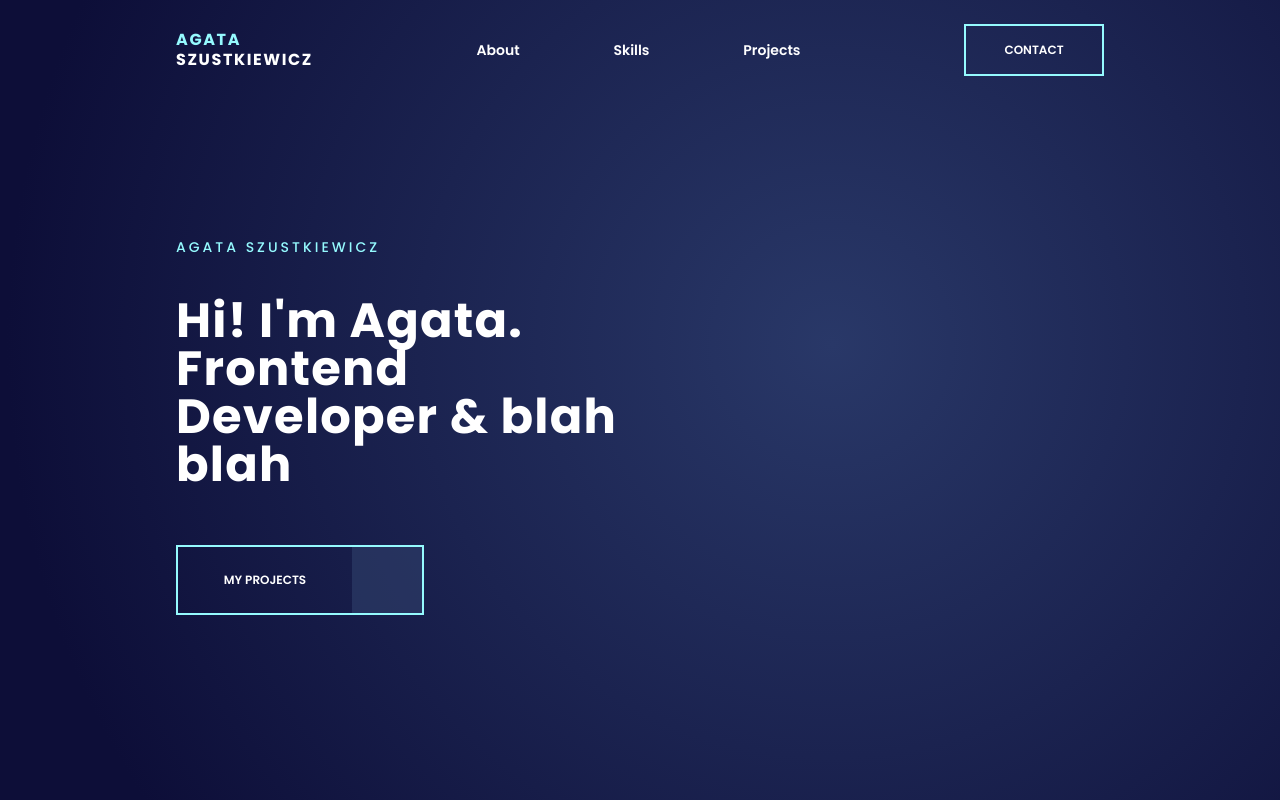
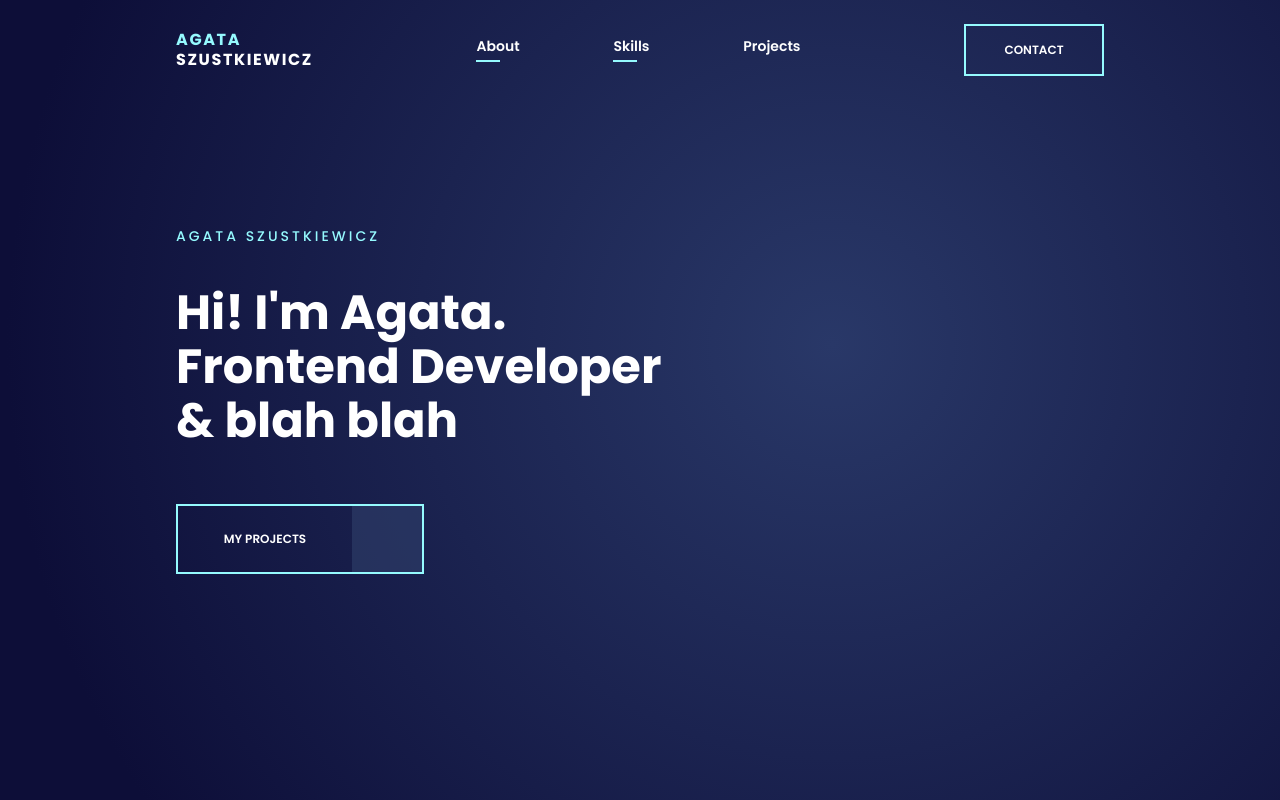
Before and after one commit to agataszus/portfolio, a Next.js app: page / in a window 1280 px wide. Built offline with nearby package versions, Linux system fonts and the light colour scheme; some icons are missing.

Commit message:
feat(navLink): added navigation links

```diff
--- a/src/components/hero/Hero.tsx
+++ b/src/components/hero/Hero.tsx
@@ -3,7 +3,7 @@ import { Text } from "../text/Text";
 
 export const Hero = () => {
   return (
-    <div className="flex w-[470px] flex-col">
+    <div className="flex w-[510px] flex-col pb-[52px]">
       <Text tag="p" variant="subtitle-2" className="mb-10">
         Agata Szustkiewicz
       </Text>
--- a/src/components/layout/Layout.tsx
+++ b/src/components/layout/Layout.tsx
@@ -6,7 +6,7 @@ type LayoutProps = {
 } & PropsWithChildren;
 
 export const Layout = ({ children, className }: LayoutProps) => {
-  const layoutClassName = cn("bg-gradient-radial h-screen w-screen", className);
+  const layoutClassName = cn("bg-gradient-radial h-screen w-screen overflow-hidden", className);
 
   return <div className={layoutClassName}>{children}</div>;
 };
--- /dev/null
+++ b/src/components/navActive/NavActive.tsx
@@ -0,0 +1,3 @@
+export const NavActive = () => {
+  return <div className="h-0.5 w-6 bg-primary" />;
+};
--- /dev/null
+++ b/src/components/navLink/NavLink.tsx
@@ -0,0 +1,28 @@
+import Link from "next/link";
+import { Text } from "../text/Text";
+import { useRouter } from "next/router";
+import { cn } from "@/styles/helpers/cn";
+import { NavActive } from "../navActive/NavActive";
+
+type NavLinkProps = {
+  linkTo: string;
+  text: string;
+};
+
+export const NavLink = ({ linkTo, text }: NavLinkProps) => {
+  const { pathname } = useRouter();
+  const isActive = linkTo === pathname;
+
+  const linkClassName = cn(isActive && "flex flex-col");
+
+  return (
+    <div className="flex h-7 flex-col">
+      <Link href={linkTo} className="flex h-6">
+        <Text tag="p" variant="action-1">
+          {text}
+        </Text>
+      </Link>
+      {isActive && <NavActive />}
+    </div>
+  );
+};
--- a/src/components/navbar/Navbar.tsx
+++ b/src/components/navbar/Navbar.tsx
@@ -1,17 +1,11 @@
-import { Text } from "../text/Text";
+import { NavLink } from "../navLink/NavLink";
 
 export const Navbar = () => {
   return (
     <div className="flex w-[324px] items-center justify-between">
-      <Text tag="p" variant="action-1">
-        About
-      </Text>
-      <Text tag="p" variant="action-1">
-        Skills
-      </Text>
-      <Text tag="p" variant="action-1">
-        Projects
-      </Text>
+      <NavLink linkTo="/" text="About" />
+      <NavLink linkTo="/" text="Skills" />
+      <NavLink linkTo="/projects" text="Projects" />
     </div>
   );
 };
--- a/src/components/text/Text.tsx
+++ b/src/components/text/Text.tsx
@@ -18,7 +18,7 @@ export const Text = ({ children, tag, variant, className }: TextProps) => {
       ["text-xs font-semibold text-white uppercase"]: variant === "action-2",
       ["text-base uppercase font-bold"]: variant === "subtitle-1",
       ["text-sm uppercase text-primary font-medium tracking-3"]: variant === "subtitle-2",
-      ["text-5xl font-bold text-white tracking-wide"]: variant === "heading-1",
+      ["text-5xl font-bold text-white leading-tighter"]: variant === "heading-1",
       ["text-3xl font-bold text-white"]: variant === "heading-2",
       ["text-sm font-bold text-white"]: variant === "num-1",
     },
--- a/src/pages/projects/index.tsx
+++ b/src/pages/projects/index.tsx
@@ -4,7 +4,7 @@ import { ProjectColumn } from "@/components/projectColumn/ProjectColumn";
 
 export default function ProjectsPage() {
   return (
-    <div className="flex h-full w-full">
+    <div className="flex h-full w-full overflow-x-scroll">
       <div className="flex h-full w-[240px] shrink-0 items-center justify-center">
         <div className="mb-16 flex items-center gap-2">
           <button className="flex h-[42px] w-[42px] items-center justify-center rounded-full border-2 border-primary/50">
--- a/tailwind.config.ts
+++ b/tailwind.config.ts
@@ -25,6 +25,9 @@ const config: Config = {
       fontFamily: {
         sans: ["var(--font-poppins)"],
       },
+      lineHeight: {
+        tighter: "1.125",
+      },
     },
   },
   plugins: [],
```
